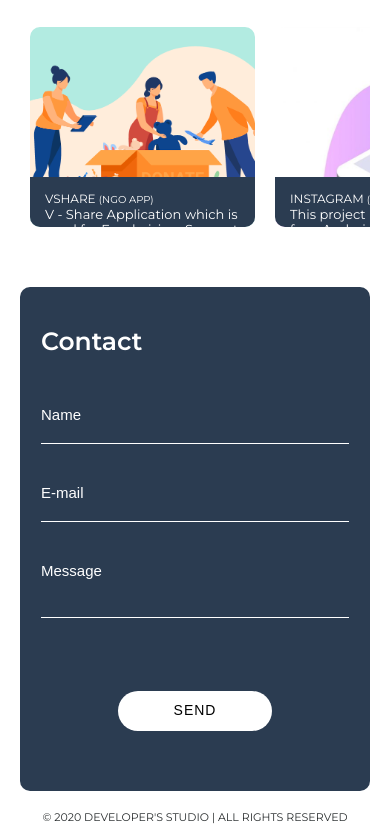
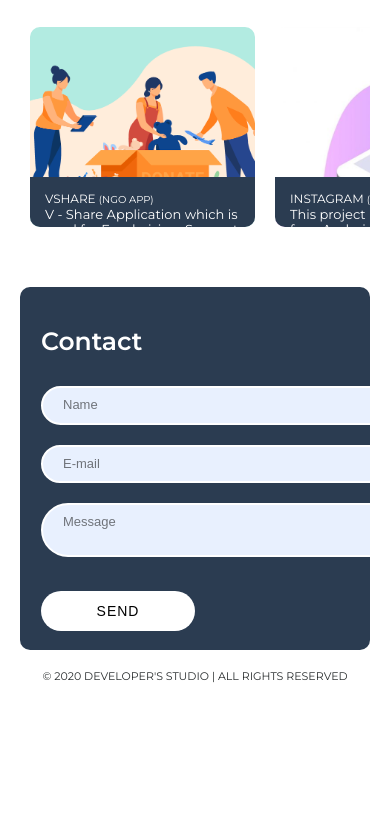
Before and after one commit to tanishpvt/Developerss-Studio, a plain HTML site: page index.html in a window 390 px wide. Shown: the part 2664-3497 px from the top of the page. After the commit the page ends 3357 px from the top, so only its background shows below. Drawn offline with nearby package versions, Linux system fonts and the light colour scheme.

Commit message:
Add files via upload

```diff
--- a/index.html
+++ b/index.html
@@ -45,10 +45,10 @@
                         <span class="hamburger hamburger-3"></span>
                     </label>
 
-                    <a href="/#home" class="menu-item"> <i class="fas fa-home"></i></a>
-                    <a href="/#about" class="menu-item"> <i class="far fa-user"></i> </a>
-                    <a href="/#portfolio" class="menu-item"> <i class="fas fa-laptop-code"></i></a>
-                    <a href="/#contact" class="menu-item"> <i class="far fa-envelope"></i> </a>
+                    <a href="#home" class="menu-item"> <i class="fas fa-home"></i></a>
+                    <a href="#about" class="menu-item"> <i class="far fa-user"></i> </a>
+                    <a href="#portfolio" class="menu-item"> <i class="fas fa-laptop-code"></i></a>
+                    <a href="#contact" class="menu-item"> <i class="far fa-envelope"></i> </a>
                 </nav>
 
                 <svg class="svg" xmlns="http://www.w3.org/2000/svg" version="1.1">
@@ -537,34 +537,12 @@
                             <h2 class="col-auto">Contact</h2>
                             <button type="button" class="col-auto btn btn__circle"><i class="fas fa-times"></i></button>
                         </div>
-                        <form class='form col-12' name='contact' method='POST' action='mailto:theedevelopers@gmail.com'>
-                            <input type='hidden' name='form-name' value='contact' />
-                            <div hidden aria-hidden="true">
-                                <label>
-                                    Don’t fill this out if you're human:
-                                    <input name="bot-field" />
-                                </label>
-                            </div>
-                            <div class="form__success">
-                                <p>Thank you for reaching out to me. I will contact you shortly! 💫</p>
-                            </div>
-                            <div class="flex-container">
-                                <div class="form__item">
-                                    <label class="sr-only" for="name">Name:</label>
-                                    <input class="input__name" type="text" name="name" id="name" placeholder="Name"
-                                        required>
-                                </div>
-                                <div class="form__item">
-                                    <label class="sr-only" for="">Email</label>
-                                    <input class="input__name" type="email" name="email" id="email" placeholder="E-mail"
-                                        required>
-                                </div>
-                                <div class="form__item textarea">
-                                    <textarea name="massage" placeholder="Message"></textarea>
-                                </div>
-                            </div>
-                            <button class="btn btn__send" action='mailto:theedevelopers@gmail.com'
-                                type="submit">send</button>
+                        <form action="mailto:theedeveloperss@gmail.com" method="post" enctype="text/plain">
+                            <input class="input__name" type="text" name="name" id="name" placeholder="Name" required>
+                            <input class="input__name" type="email" name="email" id="email" placeholder="E-mail"
+                                required>
+                            <textarea name="massage" placeholder="Message"></textarea>
+                            <input class="btn btn__send" type="submit" value="send"></input>
                         </form>
                     </div>
                     <div class="col-12">
--- a/styles/style.css
+++ b/styles/style.css
@@ -2173,10 +2173,32 @@ footer .copyright--2 {
   }
 }
 
-@media only screen and (max-width: 650px) {
-  .big-text {
-    top: 60%;
-    left: 50%;
-
-  }
-}
+
+
+/* My styles */
+.footer{
+	padding-bottom: 70px;
+}
+form{
+    position: relative;
+}
+input,textarea{
+    padding: 10px 20px;
+    border-radius: 100px;
+    background:  rgb(232, 240, 254);
+    border: 2px solid rgb(255, 255, 255);
+    margin-bottom: 20px;
+    resize: none;
+    color: #000;
+    width: 400px;
+}
+
+input::placeholder,textarea::placeholder{
+    color: rgba(0, 0, 0, 0.52);
+}
+form .btn{
+    position: absolute;
+    left: 0;
+    top: 80%;
+	font-weight: 500;
+}
```
